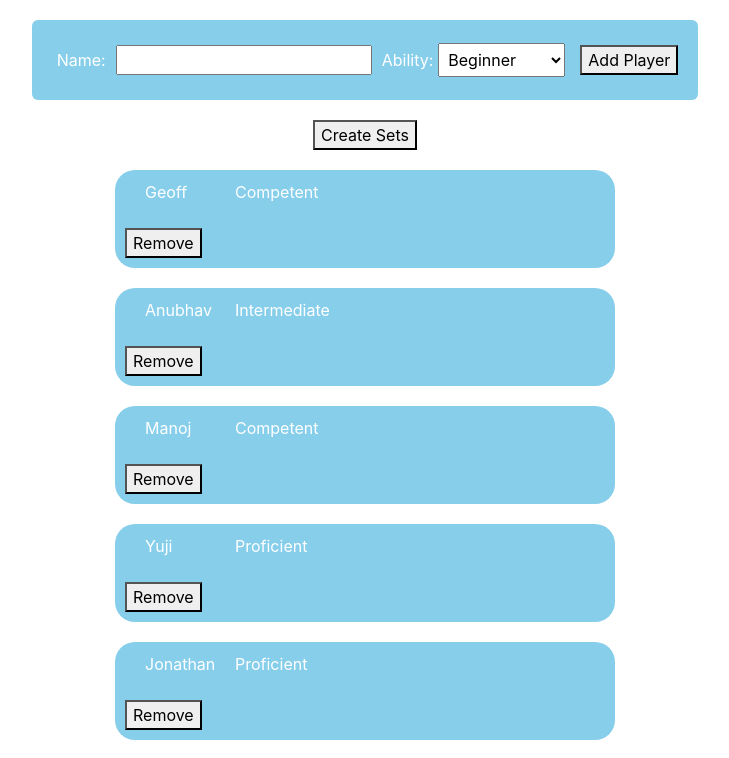
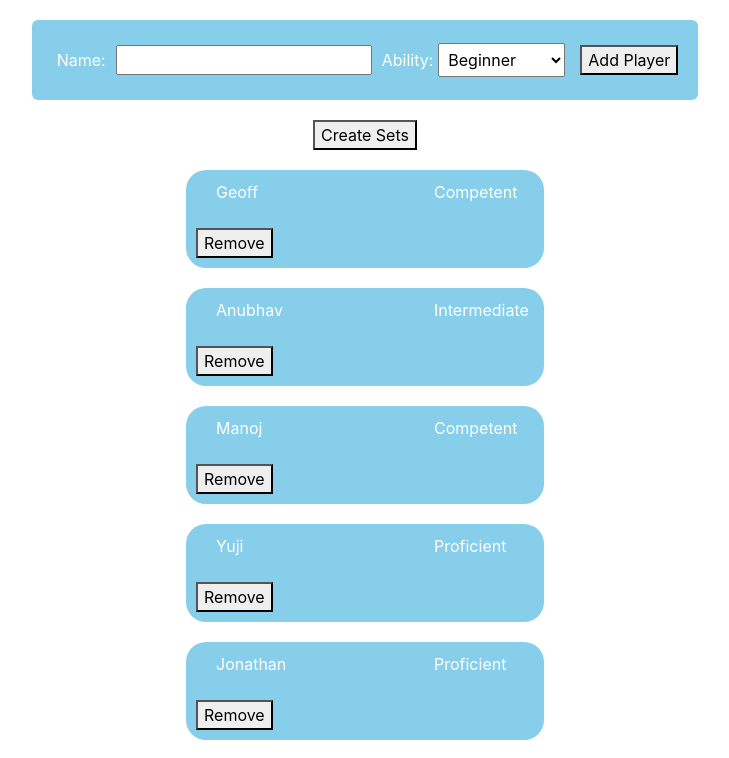
Before and after one commit to Dhrubub/tennis-matches-generator, a React (Create React App) app: page / in a window 1280 px wide. Shown: the top 758 px of the page, without its empty margins (275-1004 px from the left). Built offline with nearby package versions, Linux system fonts and the light colour scheme.

Commit message:
edited fitting on page

```diff
--- a/public/index.html
+++ b/public/index.html
@@ -2,7 +2,7 @@
 <html lang="en">
   <head>
     <meta charset="utf-8" />
-    <link rel="icon" href="%PUBLIC_URL%/favicon.ico" />
+    <link rel="icon" href="%PUBLIC_URL%/dhruv.ico" />
     <meta name="viewport" content="width=device-width, initial-scale=1" />
     <meta name="theme-color" content="#000000" />
     <meta
@@ -24,7 +24,7 @@
       work correctly both with client-side routing and a non-root public URL.
       Learn how to configure a non-root public URL by running `npm run build`.
     -->
-    <title>React App</title>
+    <title>Tennis Match Generator</title>
   </head>
   <body>
     <noscript>You need to enable JavaScript to run this app.</noscript>
--- a/src/App.tsx
+++ b/src/App.tsx
@@ -22,15 +22,25 @@ const App = () => {
   const [tab, setTab] = useState<Tab>(Tab.HOME)
   return (
     <Provider store={store}>
+      <Container>
+
       { tab === Tab.HOME ?
         <Home changeTab={()=>setTab(Tab.MATCH_CREATOR)}/>
-      :null}
+        :null}
 
       { tab === Tab.MATCH_CREATOR ?
         <MatchCreator changeTab={()=>setTab(Tab.HOME)}/>
-      :null}
+        :null}
+      </Container>
     </Provider>
   );
 }
 
 export default App;
+
+const Container = styled.div`
+  position: absolute;
+  left: 0;
+  right: 0;
+
+`
--- a/src/components/Home/player.tsx
+++ b/src/components/Home/player.tsx
@@ -54,9 +54,10 @@ const Container = styled.div`
     height: fit-content;
     word-wrap: break-word;
 
-    width: 500px;
     padding: 10px;
     z-index: 1000;
+
+    width: fit-content;
 
     margin: auto;
     margin-bottom: 20px;
@@ -65,6 +66,7 @@ const Container = styled.div`
 const PlayerName = styled.label`
     float: left;
     margin-left: 20px;
+    margin-right: 10vw;
     width: 80px;
 
 `;
--- a/src/components/MatchCreator/player.tsx
+++ b/src/components/MatchCreator/player.tsx
@@ -39,8 +39,8 @@ const Container = styled.div`
     // margin: auto;
     // margin: 20px;
 
-    width: 40vw;
-    padding: 20px 0px;
+    //width: 40vw;
+    padding: 20px 5vw;
 
 
     margin: auto;
```
Also changed, not shown: 1 other file (tests, documents, lock files or other folders).
